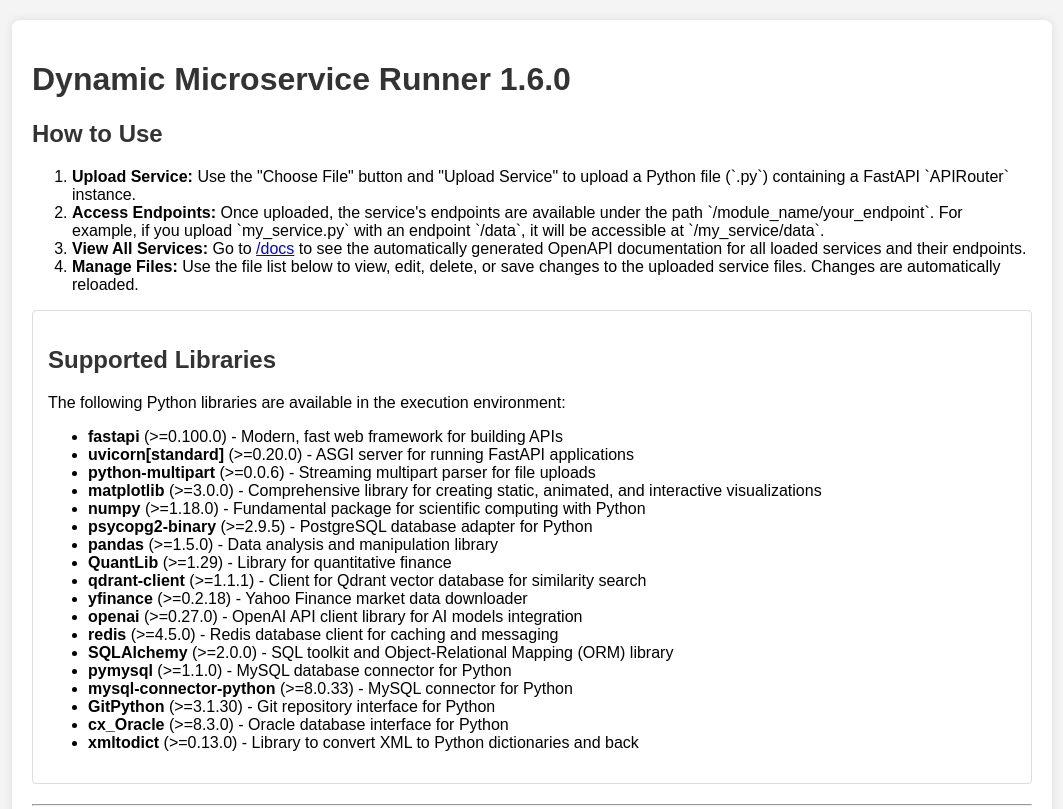
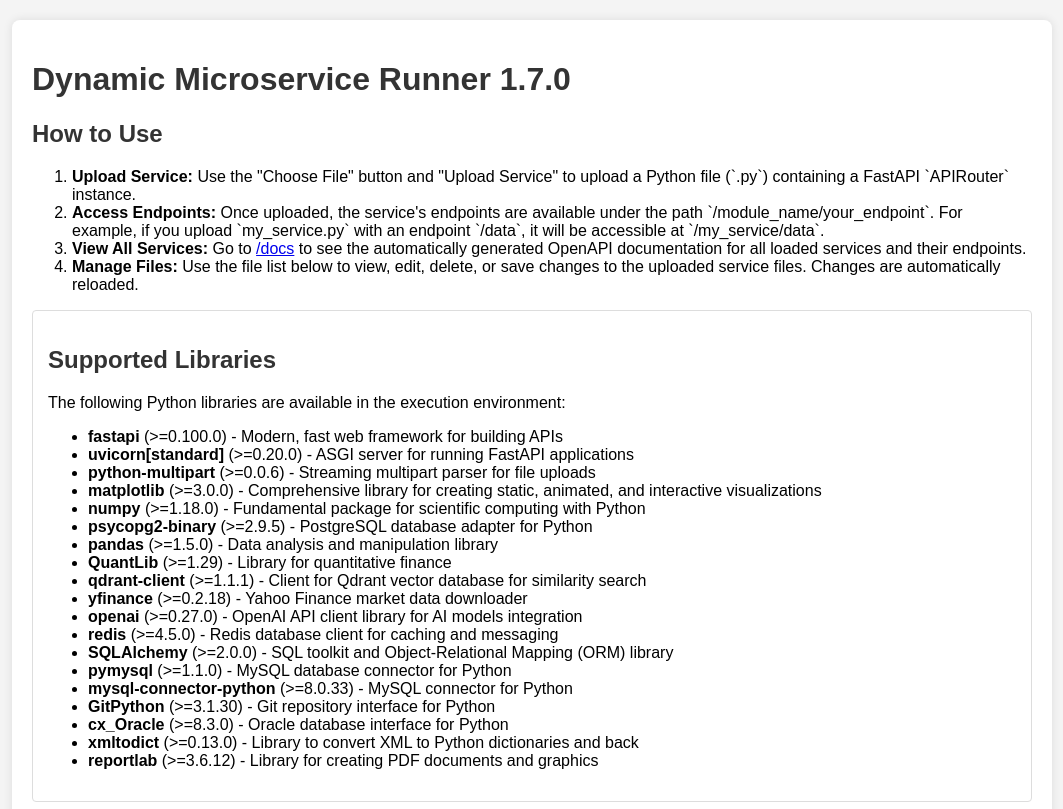
Before and after one commit to macoma84/PythonService, a plain HTML site: page static/index.html in a window 1280 px wide. Shown: the top 809 px of the page, without its empty margins (108-1171 px from the left). Drawn offline with nearby package versions, Linux system fonts and the light colour scheme; no server answers.

Commit message:
feat: update version to 1.7.0 and add reportlab to documentation in index.html

```diff
--- a/static/index.html
+++ b/static/index.html
@@ -133,7 +133,7 @@
 </head>
 <body>
     <div class="container">
-        <h1>Dynamic Microservice Runner 1.6.0</h1>
+        <h1>Dynamic Microservice Runner 1.7.0</h1>
 
         <div class="instructions">
             <h2>How to Use</h2>
@@ -164,6 +164,7 @@
                 <li><strong>GitPython</strong> (&gt;=3.1.30) - Git repository interface for Python</li>
                 <li><strong>cx_Oracle</strong> (&gt;=8.3.0) - Oracle database interface for Python</li>
                 <li><strong>xmltodict</strong> (&gt;=0.13.0) - Library to convert XML to Python dictionaries and back</li>
+                <li><strong>reportlab</strong> (&gt;=3.6.12) - Library for creating PDF documents and graphics</li>
             </ul>
         </div>
 
```
Also changed, not shown: requirements.txt.
